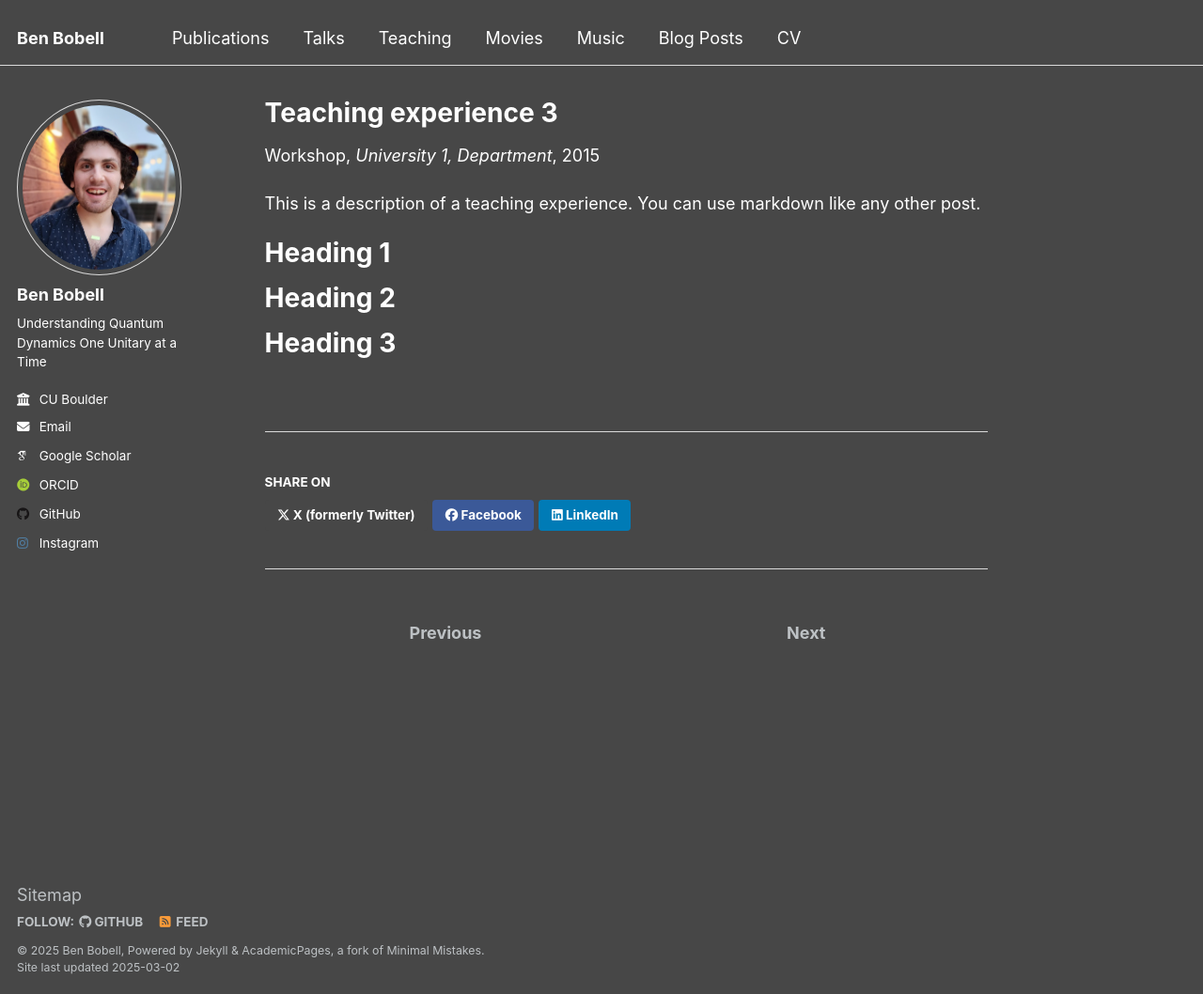
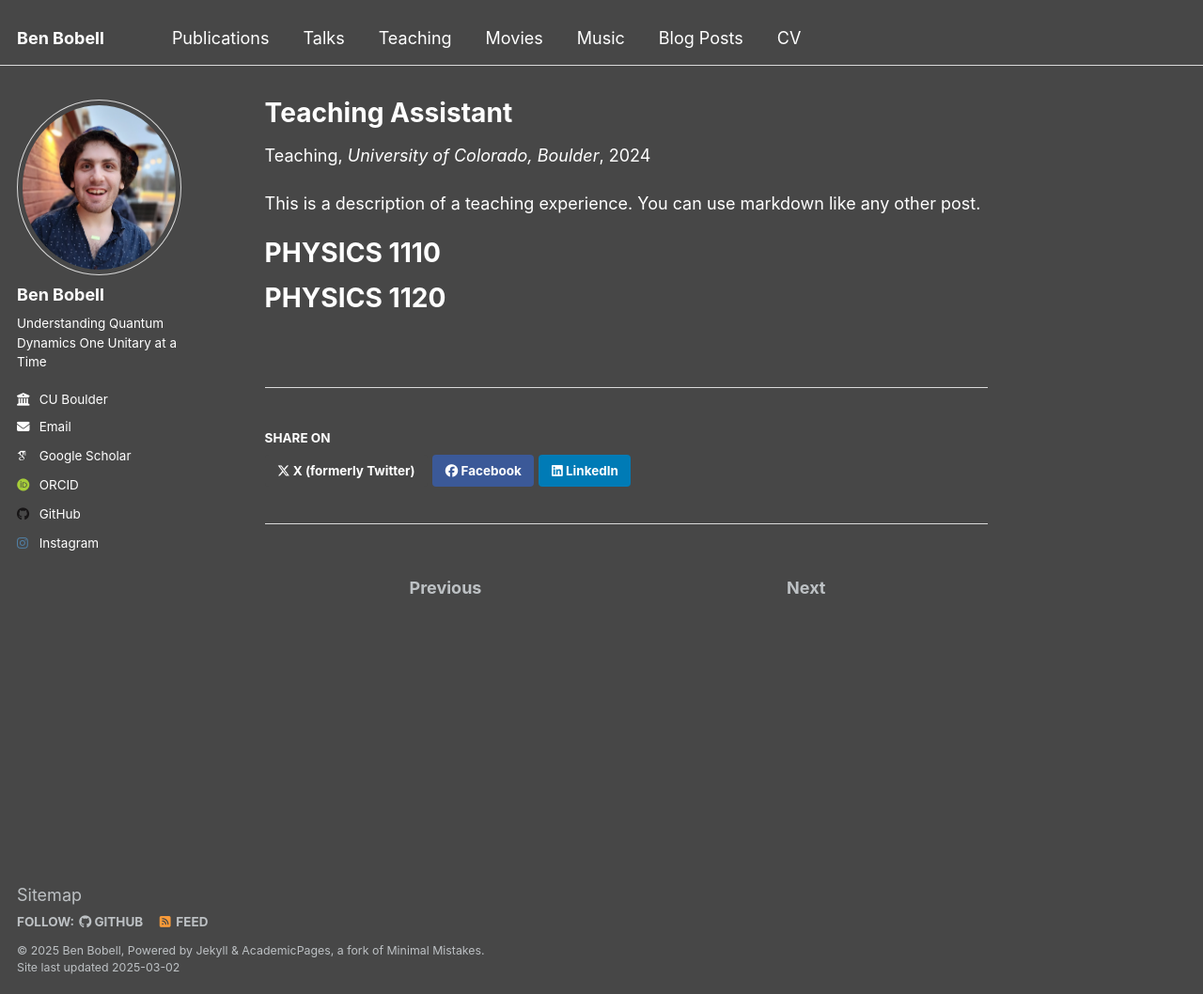
Before and after one commit to BenBobell00/BenBobell00.github.io, a Jekyll site: the page built from _teaching/teaching-3.md, in a window 1280 px wide and 1058 px high. Shown: the whole window at 94% size. Built offline with Jekyll 4.4.1, drawn with Linux system fonts in a browser that asks for light colours; some web fonts are replaced.

Commit message:
Update teaching-3.md

```diff
--- a/_teaching/teaching-3.md
+++ b/_teaching/teaching-3.md
@@ -1,20 +1,17 @@
 ---
-title: "Teaching experience 3"
+title: "Teaching Assistant"
 collection: teaching
-type: "Workshop"
+type: "Teaching"
 permalink: /teaching/teaching-3
-venue: "University 1, Department"
-date: 2015-01-01
-location: "City, Country"
+venue: "University of Colorado, Boulder"
+date: 2024-09-01
+location: "Boulder, CO"
 ---
 
 This is a description of a teaching experience. You can use markdown like any other post.
 
-Heading 1
+PHYSICS 1110
 ======
 
-Heading 2
+PHYSICS 1120
 ======
-
-Heading 3
-======
```
